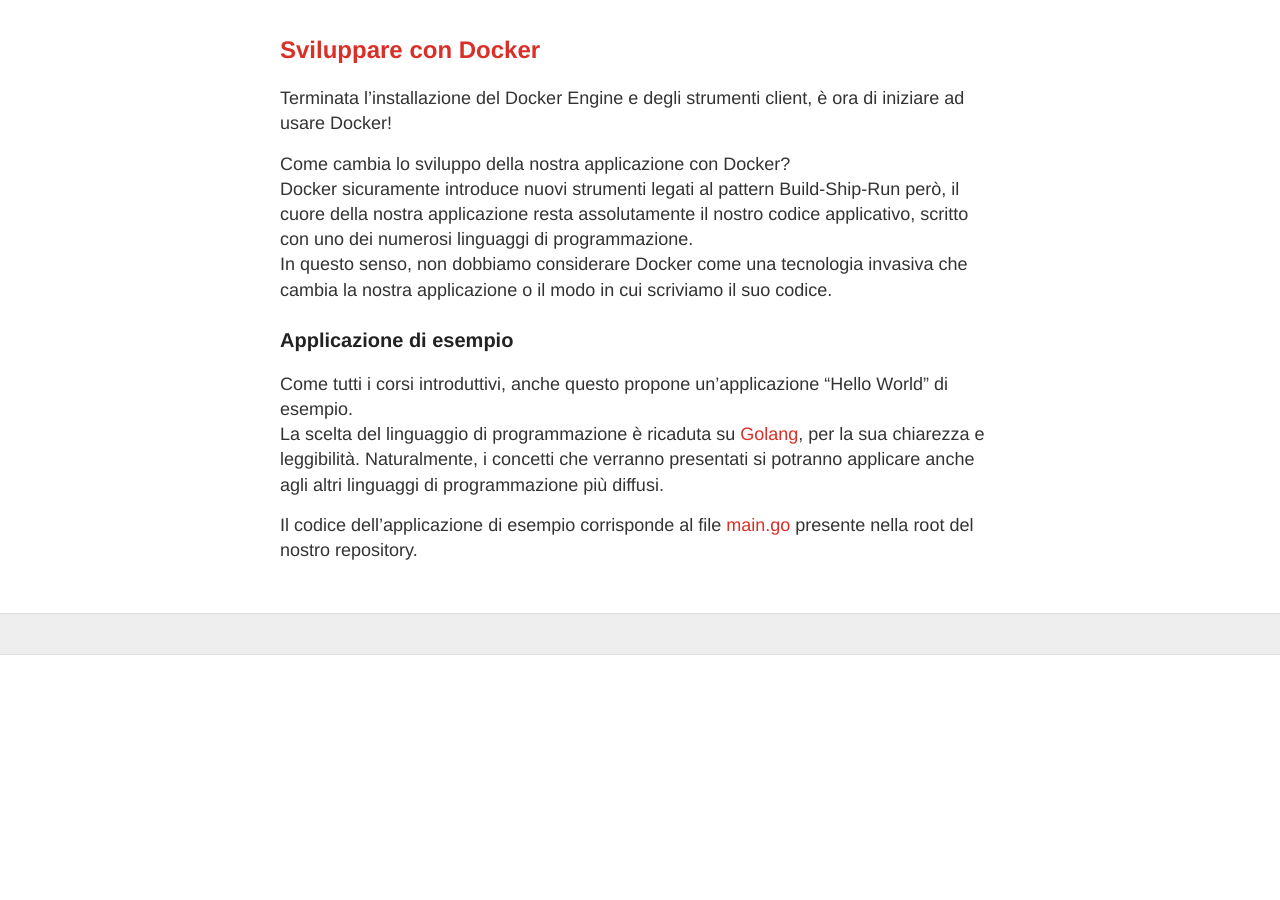
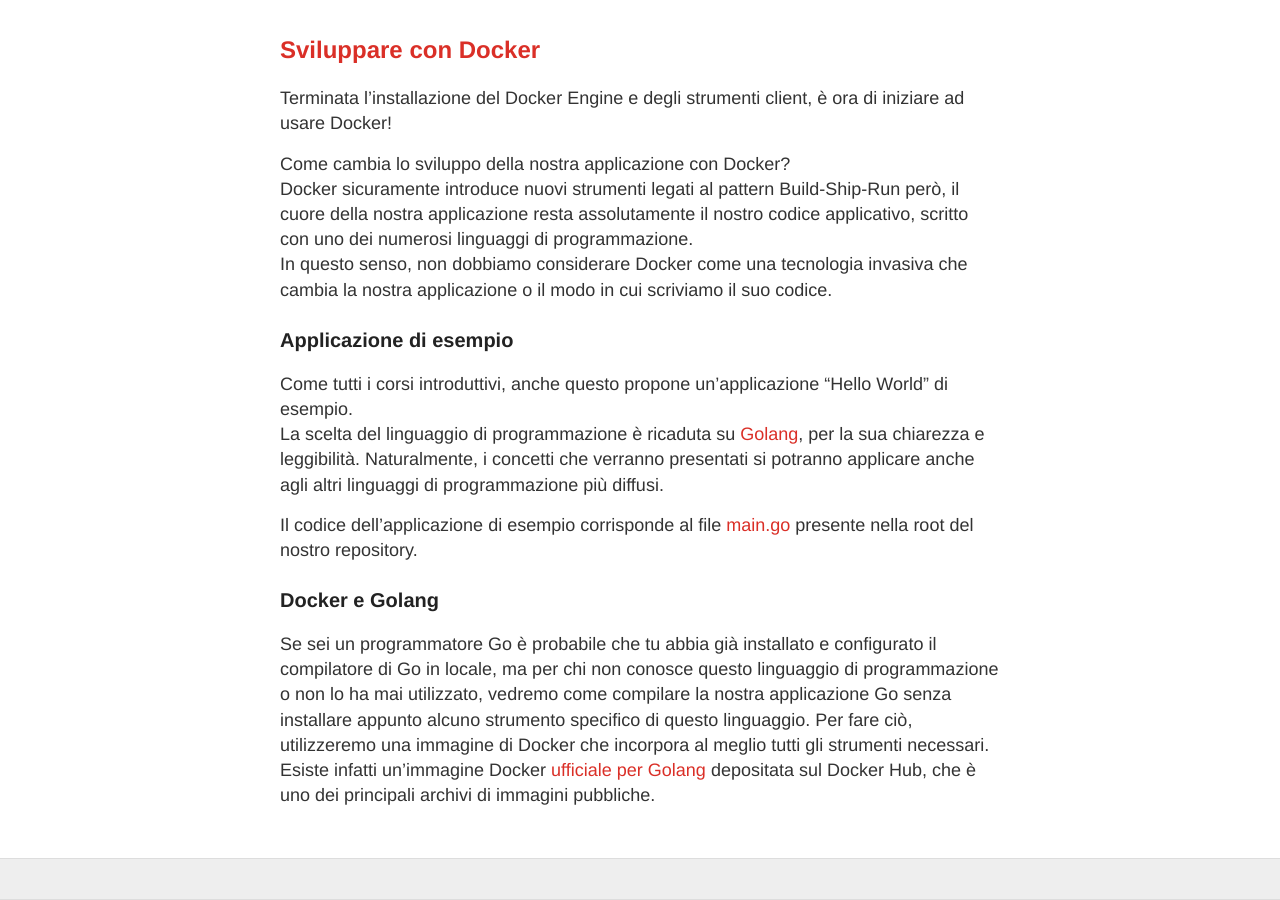
Before and after one commit to LOG-ED/docker-get-started, a Jekyll site: the page built from sessione1.md, in a window 1280 px wide and 900 px high, scrolled down 1043 px. Built offline with Jekyll 4.4.1, drawn with Linux system fonts in a browser that asks for light colours; nearby versions of some CDN libraries; before the commit the page ends 1698 px from its top, so only the background shows below that.

Commit message:
add content

```diff
--- a/sessione1.md
+++ b/sessione1.md
@@ -37,3 +37,10 @@ Come tutti i corsi introduttivi, anche questo propone un'applicazione "Hello Wor
 La scelta del linguaggio di programmazione è ricaduta su [Golang](https://it.wikipedia.org/wiki/Go_(linguaggio_di_programmazione)){:target="_blank"}, per la sua chiarezza e leggibilità. Naturalmente, i concetti che verranno presentati si potranno applicare anche agli altri linguaggi di programmazione più diffusi.
 
 Il codice dell'applicazione di esempio corrisponde al file [main.go](https://github.com/LOG-ED/docker-get-started/blob/master/main.go){:target="_blank"} presente nella root del nostro repository.
+
+### Docker e Golang
+
+Se sei un programmatore Go è probabile che tu abbia già installato e configurato il compilatore di Go in locale,
+ma per chi non conosce questo linguaggio di programmazione o non lo ha mai utilizzato, vedremo come compilare la nostra applicazione Go senza installare appunto alcuno strumento specifico di questo linguaggio.
+Per fare ciò, utilizzeremo una immagine di Docker che incorpora al meglio tutti gli strumenti necessari.
+Esiste infatti un'immagine Docker [ufficiale per Golang](https://hub.docker.com/_/golang/){:target="_blank"} depositata sul Docker Hub, che è uno dei principali archivi di immagini pubbliche.
```
